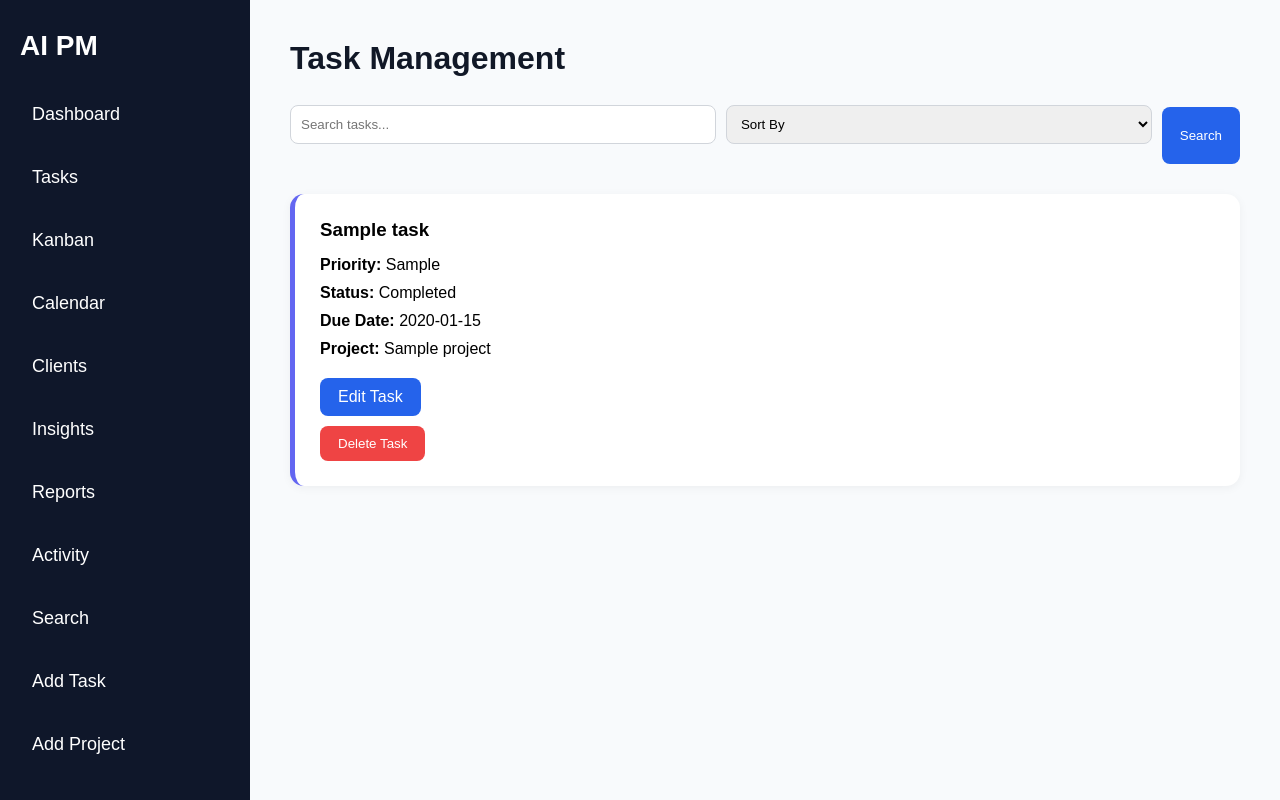
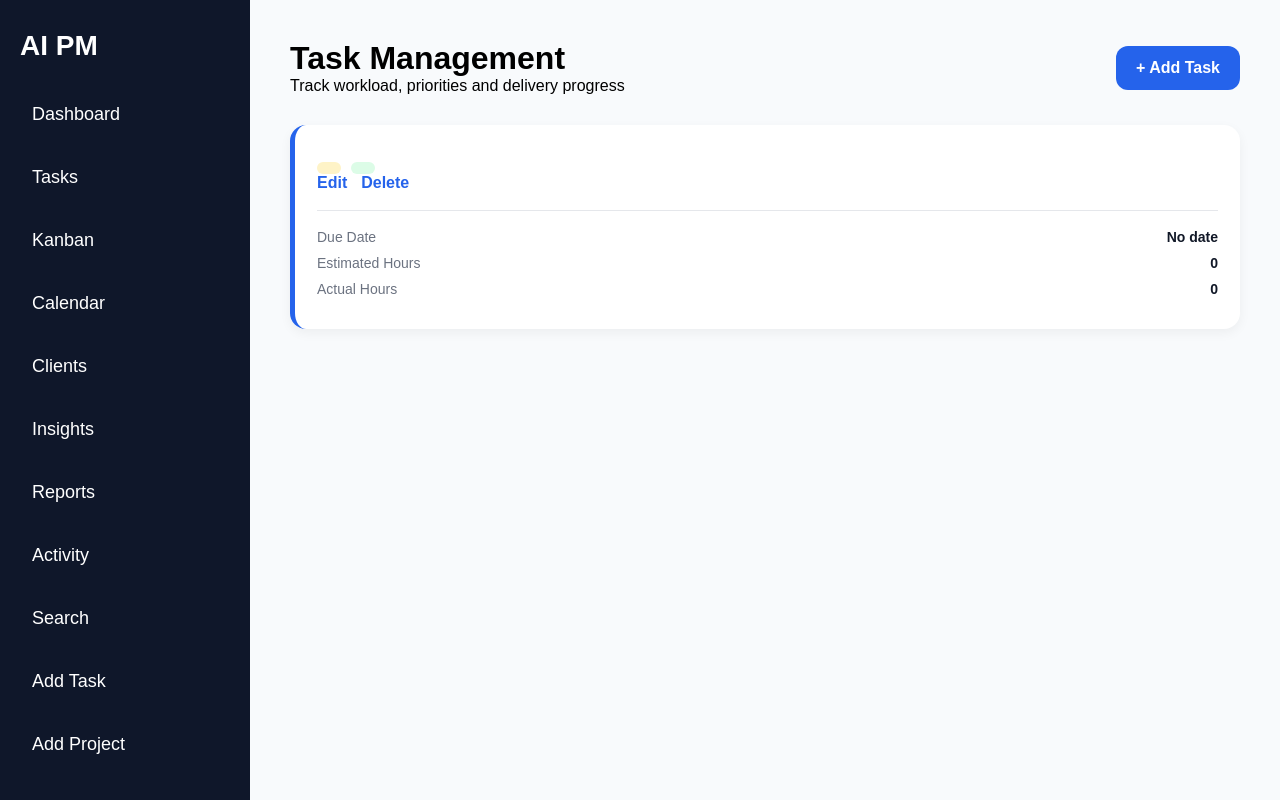
Before and after one commit to RollandOgis/AI_PM_Tracker, a Flask app: page /tasks in a window 1280 px wide. Run offline with Flask 3, Linux system fonts and the light colour scheme; the visitor is signed in with stand-in values (Sample User, id 1); tables that the repository leaves empty hold one stand-in row (values such as "Sample post").

Commit message:
Upgrade task intelligence UI

```diff
--- a/static/style.css
+++ b/static/style.css
@@ -1140,3 +1140,76 @@ body.dark-ready {
     width: fit-content;
     min-width: 150px;
 }
+
+.task-badges {
+    display: flex;
+    gap: 10px;
+    margin-top: 10px;
+    flex-wrap: wrap;
+}
+
+.badge {
+    display: inline-flex;
+    align-items: center;
+    justify-content: center;
+    padding: 6px 12px;
+    border-radius: 999px;
+    font-size: 13px;
+    font-weight: 700;
+}
+
+.badge-green {
+    background: #dcfce7;
+    color: #166534;
+}
+
+.badge-red {
+    background: #fee2e2;
+    color: #991b1b;
+}
+
+.badge-yellow {
+    background: #fef3c7;
+    color: #92400e;
+}
+
+.badge-blue {
+    background: #dbeafe;
+    color: #1d4ed8;
+}
+
+.task-description {
+    margin-top: 18px;
+    color: #4b5563;
+    line-height: 1.6;
+}
+
+.alert-box {
+    margin-top: 20px;
+    padding: 12px 16px;
+    border-radius: 12px;
+    font-weight: 700;
+    font-size: 14px;
+}
+
+.alert-danger {
+    background: #fee2e2;
+    color: #991b1b;
+    border: 1px solid #fecaca;
+}
+
+.project-actions {
+    display: flex;
+    gap: 14px;
+    align-items: center;
+}
+
+.project-actions a {
+    text-decoration: none;
+    font-weight: 700;
+    color: #2563eb;
+}
+
+.project-actions a:hover {
+    text-decoration: underline;
+}
--- a/templates/tasks.html
+++ b/templates/tasks.html
@@ -5,19 +5,12 @@
     <meta name="viewport" content="width=device-width, initial-scale=1.0">
     <title>Tasks</title>
 
-    <link
-        rel="stylesheet"
-        href="{{ url_for('static', filename='style.css') }}"
-    >
+    <link rel="stylesheet" href="{{ url_for('static', filename='style.css') }}">
 </head>
 
 <body>
 
-<div class="container">
-
-    <div class="sidebar">
-
-        <h1>AI PM</h1>
+<div class="layout">
 
     <div class="sidebar">
 
@@ -39,131 +32,201 @@
 
     </div>
 
-        <div class="user-box">
+    <div class="main-content">
 
-            Logged in as:
+        <div class="dashboard-header">
+
+            <div>
+
+                <h1>Task Management</h1>
+
+                <p class="dashboard-subtitle">
+                    Track workload, priorities and delivery progress
+                </p>
+
+            </div>
+
+            <div class="dashboard-actions">
+
+                <a href="/add-task" class="btn-primary">
+                    + Add Task
+                </a>
+
+            </div>
+
+        </div>
+
+
+        {% if tasks %}
+
+            <div class="projects-grid">
+
+                {% for task in tasks %}
+
+                    <div class="project-card">
+
+                        <div class="project-top">
+
+                            <div>
+
+                                <h3>
+                                    {{ task["title"] }}
+                                </h3>
+
+                                <div class="task-badges">
+
+                                    <span class="
+                                        badge
+                                        {% if task['status'] == 'Completed' %}
+                                            badge-green
+                                        {% elif task['status'] == 'Blocked' %}
+                                            badge-red
+                                        {% elif task['status'] == 'In Progress' %}
+                                            badge-blue
+                                        {% else %}
+                                            badge-yellow
+                                        {% endif %}
+                                    ">
+                                        {{ task["status"] }}
+                                    </span>
+
+                                    <span class="
+                                        badge
+                                        {% if task['priority'] == 'High' %}
+                                            badge-red
+                                        {% elif task['priority'] == 'Medium' %}
+                                            badge-yellow
+                                        {% else %}
+                                            badge-green
+                                        {% endif %}
+                                    ">
+                                        {{ task["priority"] }}
+                                    </span>
+
+                                </div>
+
+                            </div>
+
+                            <div class="project-actions">
+
+                                <a href="/edit-task/{{ task['id'] }}">
+                                    Edit
+                                </a>
+
+                                <a
+                                    href="/delete-task/{{ task['id'] }}"
+                                    onclick="return confirm('Delete this task?')"
+                                >
+                                    Delete
+                                </a>
+
+                            </div>
+
+                        </div>
+
+
+                        {% if task["project_name"] %}
+
+                            <div class="smart-insight">
+
+                                <strong>Project:</strong>
+                                {{ task["project_name"] }}
+
+                            </div>
+
+                        {% endif %}
+
+
+                        {% if task["assigned_to"] %}
+
+                            <div class="smart-insight">
+
+                                <strong>Assigned To:</strong>
+                                {{ task["assigned_to"] }}
+
+                            </div>
+
+                        {% endif %}
+
+
+                        {% if task["description"] %}
+
+                            <div class="task-description">
+
+                                {{ task["description"] }}
+
+                            </div>
+
+                        {% endif %}
+
+
+                        <div class="budget-section">
+
+                            <div class="budget-row">
+
+                                <span>Due Date</span>
 
                                 <strong>
-                {{ session.get("username", "User") }}
+                                    {{ task["due_date"] or "No date" }}
+                                </strong>
+
+                            </div>
+
+                            <div class="budget-row">
+
+                                <span>Estimated Hours</span>
+
+                                <strong>
+                                    {{ task["estimated_hours"] or 0 }}
+                                </strong>
+
+                            </div>
+
+                            <div class="budget-row">
+
+                                <span>Actual Hours</span>
+
+                                <strong>
+                                    {{ task["actual_hours"] or 0 }}
                                 </strong>
 
                             </div>
 
                         </div>
 
-    <div class="main-content">
 
-        <div class="top-bar">
+                        {% if task["status"] != "Completed" %}
 
-            <h2>Task Management</h2>
+                            {% if task["due_date"] and task["due_date"] < current_date %}
 
-            <form method="GET" class="search-form">
+                                <div class="alert-box alert-danger">
 
-                <input
-                    type="text"
-                    name="search"
-                    placeholder="Search tasks..."
-                    value="{{ search }}"
-                >
-
-                <select name="sort">
-
-                    <option value="">
-                        Sort By
-                    </option>
-
-                    <option value="due_date">
-                        Due Date
-                    </option>
-
-                    <option value="priority">
-                        Priority
-                    </option>
-
-                    <option value="status">
-                        Status
-                    </option>
-
-                </select>
-
-                <button type="submit">
-                    Search
-                </button>
-
-            </form>
+                                    ⚠ Overdue Task
 
                                 </div>
 
-        {% if tasks %}
+                            {% endif %}
 
-            {% for task in tasks %}
-
-                <div class="task-card">
-
-                    <h3>{{ task[1] }}</h3>
-
-                    <p>
-                        <strong>Priority:</strong>
-                        {{ task[2] }}
-                    </p>
-
-                    <p>
-                        <strong>Status:</strong>
-                        {{ task[3] }}
-                    </p>
-
-                    <p>
-                        <strong>Due Date:</strong>
-                        {{ task[4] }}
-                    </p>
-
-                    <p>
-                        <strong>Project:</strong>
-                        {{ task[5] }}
-                    </p>
-
-                    <div class="task-buttons">
-
-                        <a
-                            href="/edit-task/{{ task[0] }}"
-                            class="edit-btn"
-                        >
-                            Edit Task
-                        </a>
-
-                        <form
-                            action="/delete-task/{{ task[0] }}"
-                            method="POST"
-                            onsubmit="return confirm('Delete this task?');"
-                        >
-
-                            <button
-                                type="submit"
-                                class="delete-btn"
-                            >
-                                Delete Task
-                            </button>
-
-                        </form>
-
-                    </div>
+                        {% endif %}
 
                     </div>
 
                 {% endfor %}
 
+            </div>
+
         {% else %}
 
             <div class="empty-box">
 
-                <h3>No Tasks Found</h3>
+                <h3>No Tasks Yet</h3>
 
                 <p>
-                    Create a task to begin tracking work.
+                    Create tasks to begin managing project delivery.
                 </p>
 
-                <a href="/add-task" class="view-btn">
-                    Add Task
+                <a href="/add-task" class="btn-primary">
+                    Create First Task
                 </a>
 
             </div>
```
Lines whose indentation alone changed are shown as unchanged.
